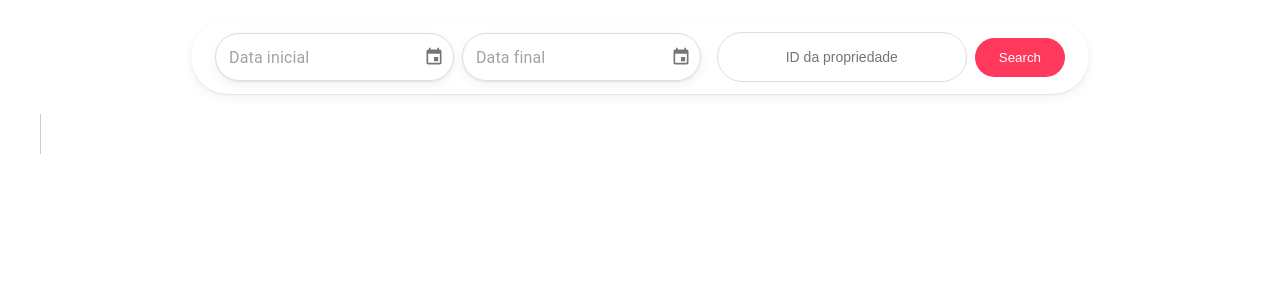
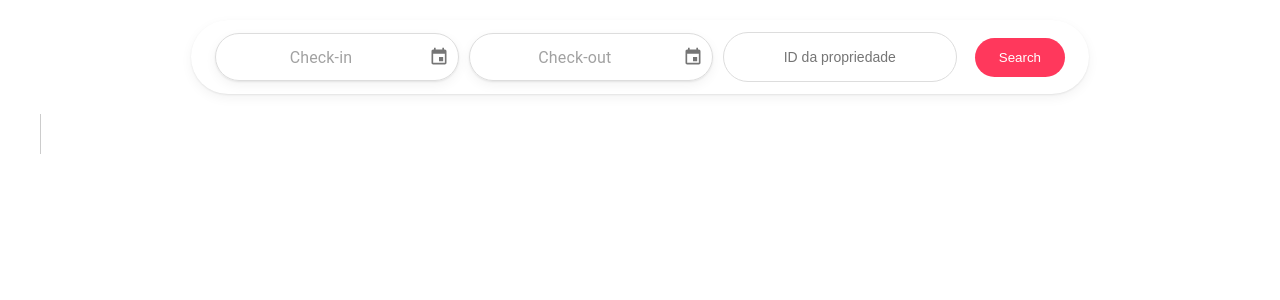
Before and after one commit to jotage-96/owner-report, a React (Create React App) app: page / in a window 1280 px wide. Shown: the top 300 px of the page. Built offline with nearby package versions, Linux system fonts and the light colour scheme; no server answers.

Commit message:
Ajustes visuais/formato dos datepickers

```diff
--- a/src/App.js
+++ b/src/App.js
@@ -136,36 +136,92 @@ function App() {
     }
   };
 
+  const datePickerStyles = {
+    textField: {
+      size: "small",
+      sx: {
+        width: '100%',
+        '& .MuiInputBase-root': {
+          height: '48px',
+          borderRadius: '32px',
+          cursor: 'pointer',
+          '& input': {
+            cursor: 'pointer',
+            textAlign: 'center',
+          },
+          '&:hover': {
+            boxShadow: '0 2px 4px rgba(0,0,0,0.18)',
+          },
+        },
+      },
+    },
+    day: {
+      sx: {
+        '&.Mui-disabled': {
+          backgroundColor: 'rgba(255, 0, 0, 0.1)',
+        },
+        '&.Mui-selected': {
+          backgroundColor: 'rgba(25, 118, 210, 0.1) !important',
+          '&:hover': {
+            backgroundColor: 'rgba(25, 118, 210, 0.2) !important',
+          }
+        },
+      },
+    },
+  };
+
+  const shouldDisableDate = (date) => {
+    if (!date) return false;
+    const formattedDate = date.format('YYYY-MM-DD');
+    const dayData = availability?.find(day => day.date === formattedDate);
+    return dayData ? dayData.avail === 0 : false;
+  };
+
+  const formatDisplayDate = (date) => {
+    if (!date) return '';
+
+    const meses = [
+      'janeiro', 'fevereiro', 'março', 'abril', 'maio', 'junho',
+      'julho', 'agosto', 'setembro', 'outubro', 'novembro', 'dezembro'
+    ];
+
+    return `${date.date()} de ${meses[date.month()]}`;
+  };
+
   return (
     <ThemeProvider theme={theme}>
       <LocalizationProvider dateAdapter={AdapterDayjs}>
         <div className="App">
           <div className="search-bar">
-            <div className="search-inputs">
-              <div className="date-inputs">
+            <div className="search-inputs" style={{
+              display: 'flex',
+              alignItems: 'center',
+              gap: '10px'
+            }}>
+              <div className="date-inputs" style={{
+                display: 'flex',
+                gap: '10px'
+              }}>
                 <DesktopDatePicker
                   value={formData.startDate}
                   onChange={handleStartDateChange}
-                  format="DD/MM/YYYY"
+                  views={['day']}
+                  shouldDisableDate={shouldDisableDate}
+                  localeText={{
+                    cancelButtonLabel: 'Cancelar',
+                    toolbarTitle: 'Selecionar data',
+                    okButtonLabel: 'Confirmar',
+                  }}
                   slotProps={{
                     textField: {
-                      size: "small",
-                      placeholder: "Data inicial",
+                      ...datePickerStyles.textField,
+                      placeholder: "Check-in",
                       onClick: (e) => e.target.closest('.MuiFormControl-root').querySelector('button').click(),
-                      sx: {
-                        '& .MuiInputBase-root': {
-                          height: '48px',
-                          borderRadius: '32px',
-                          cursor: 'pointer',
-                          '& input': {
-                            cursor: 'pointer',
-                          },
-                          '&:hover': {
-                            boxShadow: '0 2px 4px rgba(0,0,0,0.18)',
-                          },
-                        },
-                      },
+                      inputProps: {
+                        value: formData.startDate ? formatDisplayDate(formData.startDate) : '',
+                      }
                     },
+                    day: datePickerStyles.day
                   }}
                 />
                 <DesktopDatePicker
@@ -174,26 +230,23 @@ function App() {
                   onClose={() => setOpenSecondPicker(false)}
                   onChange={handleEndDateChange}
                   minDate={formData.startDate}
-                  format="DD/MM/YYYY"
+                  views={['day']}
+                  shouldDisableDate={shouldDisableDate}
+                  localeText={{
+                    cancelButtonLabel: 'Cancelar',
+                    toolbarTitle: 'Selecionar data',
+                    okButtonLabel: 'Confirmar',
+                  }}
                   slotProps={{
                     textField: {
-                      size: "small",
-                      placeholder: "Data final",
+                      ...datePickerStyles.textField,
+                      placeholder: "Check-out",
                       onClick: handleEndDateClick,
-                      sx: {
-                        '& .MuiInputBase-root': {
-                          height: '48px',
-                          borderRadius: '32px',
-                          cursor: 'pointer',
-                          '& input': {
-                            cursor: 'pointer',
-                          },
-                          '&:hover': {
-                            boxShadow: '0 2px 4px rgba(0,0,0,0.18)',
-                          },
-                        },
-                      },
+                      inputProps: {
+                        value: formData.endDate ? formatDisplayDate(formData.endDate) : '',
+                      }
                     },
+                    day: datePickerStyles.day
                   }}
                 />
               </div>
@@ -205,6 +258,19 @@ function App() {
                   onChange={handleInputChange}
                   placeholder="ID da propriedade"
                   className="listing-search"
+                  style={{
+                    height: '48px',
+                    borderRadius: '32px',
+                    border: '1px solid #DDDDDD',
+                    padding: '0 16px',
+                    fontSize: '14px',
+                    width: '100%',
+                    textAlign: 'center',
+                    cursor: 'pointer',
+                    '&:hover': {
+                      boxShadow: '0 2px 4px rgba(0,0,0,0.18)',
+                    },
+                  }}
                 />
               </div>
               <button
--- a/src/components/ActionButtons.js
+++ b/src/components/ActionButtons.js
@@ -4,6 +4,7 @@ import dayjs from 'dayjs';
 import 'dayjs/locale/pt-br';  // Importando o locale português
 import apiService from '../services/apiService';
 import CheckCircleIcon from '@mui/icons-material/CheckCircle';
+
 
 // Configurando o locale português como padrão
 dayjs.locale('pt-br');
@@ -236,6 +237,17 @@ const ActionButtons = () => {
     }
   };
 
+  const formatDisplayDate = (date) => {
+    if (!date) return '';
+
+    const meses = [
+      'janeiro', 'fevereiro', 'março', 'abril', 'maio', 'junho',
+      'julho', 'agosto', 'setembro', 'outubro', 'novembro', 'dezembro'
+    ];
+
+    return `${date.date()} de ${meses[date.month()]}`;
+  };
+
   return (
     <div style={containerStyle}>
       <button
@@ -273,7 +285,7 @@ const ActionButtons = () => {
               <DesktopDatePicker
                 value={startDate}
                 onChange={handleStartDateChange}
-                format="DD/MM/YYYY"
+                views={['day']}
                 shouldDisableDate={shouldDisableDate}
                 localeText={{
                   cancelButtonLabel: 'Cancelar',
@@ -285,6 +297,9 @@ const ActionButtons = () => {
                     ...datePickerStyles.textField,
                     placeholder: "Data inicial",
                     onClick: (e) => e.target.closest('.MuiFormControl-root').querySelector('button').click(),
+                    inputProps: {
+                      value: startDate ? formatDisplayDate(startDate) : '',
+                    }
                   },
                   day: datePickerStyles.day
                 }}
@@ -295,7 +310,7 @@ const ActionButtons = () => {
                 onClose={() => setOpenSecondPicker(false)}
                 onChange={handleEndDateChange}
                 minDate={startDate}
-                format="DD/MM/YYYY"
+                views={['day']}
                 shouldDisableDate={shouldDisableDate}
                 localeText={{
                   cancelButtonLabel: 'Cancelar',
@@ -307,6 +322,9 @@ const ActionButtons = () => {
                     ...datePickerStyles.textField,
                     placeholder: "Data final",
                     onClick: handleEndDateClick,
+                    inputProps: {
+                      value: endDate ? formatDisplayDate(endDate) : '',
+                    }
                   },
                   day: datePickerStyles.day
                 }}
```
